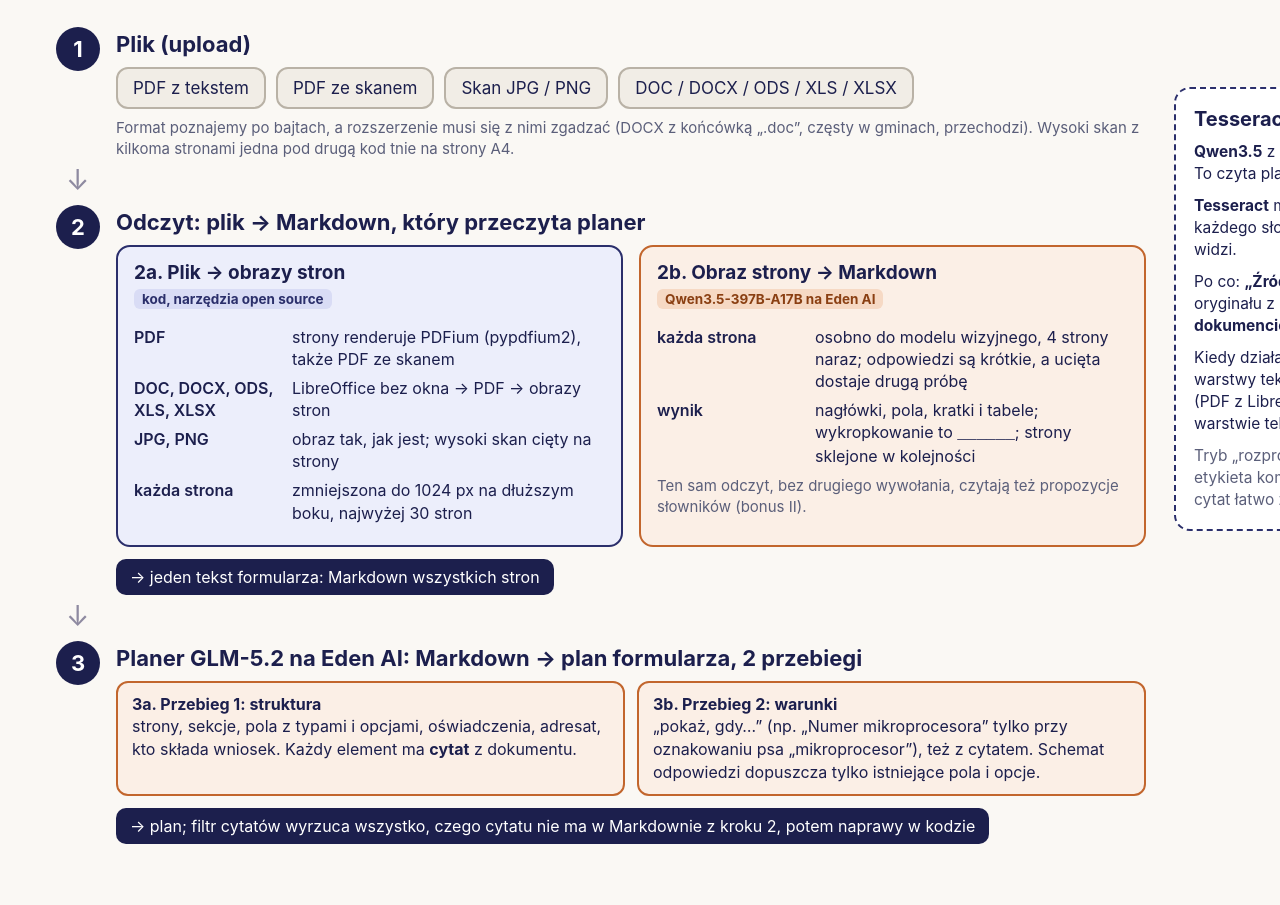
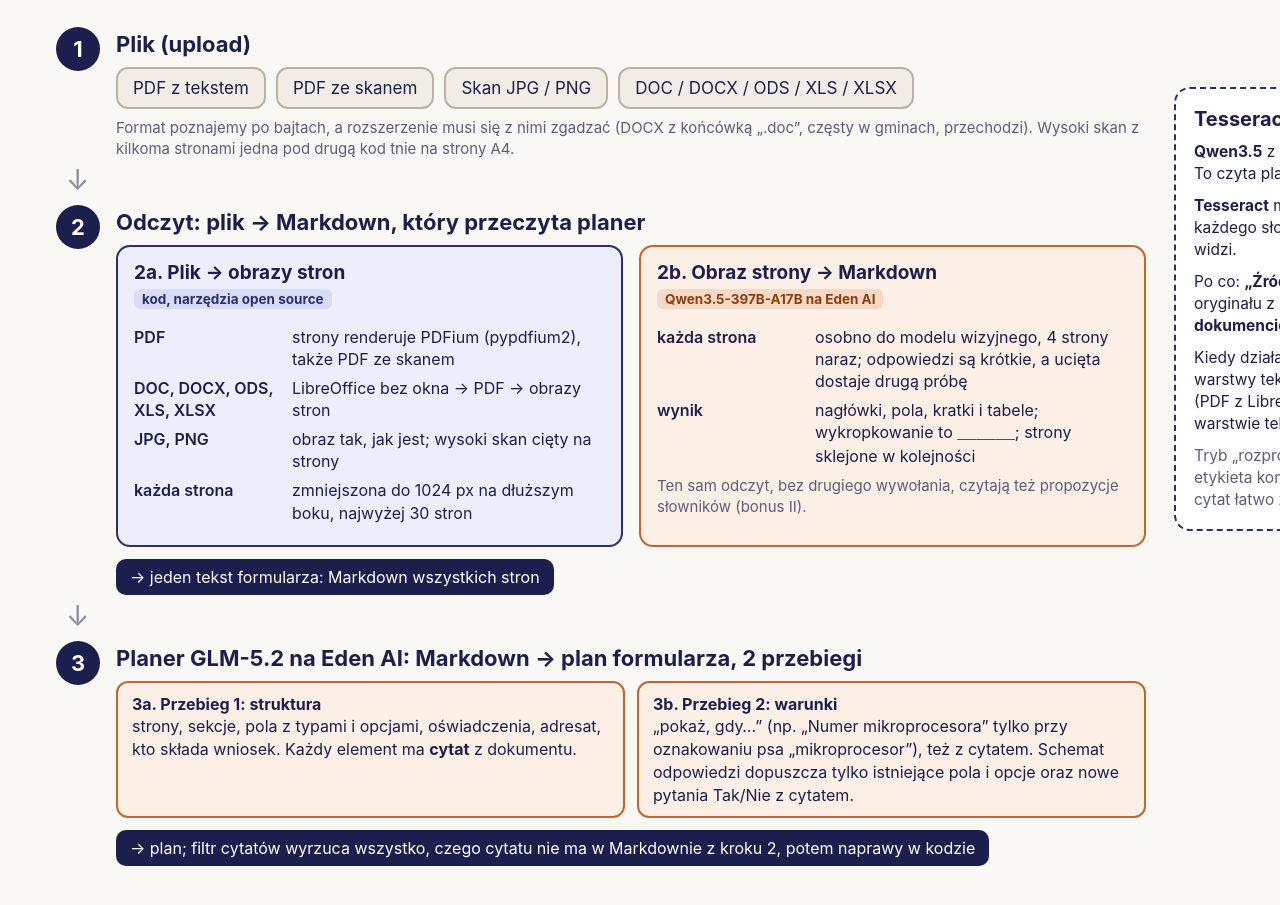
Before and after one commit to Pawel-Kica/coi-formularze, a plain HTML site: page docs/img/odczyt.html in a window 1280 px wide. Shown: the part 113-1018 px from the top of the page. Before the commit the page ends 997 px from the top, so only its background shows below. Drawn offline with Linux system fonts and the light colour scheme.

Commit message:
README council round 6: judge method as 3 bullets, 502/503/504 in separate rows (JWKS 503 on any protected route), A vs B on text PDFs as measured (tie on 3 and 8, +0.10 on 7), Eden tokens from the organizers without implying runtime approval, self-hosting untested in the task table; odczyt.png pass 2 may add Tak/Nie questions

```diff
--- a/docs/img/odczyt.html
+++ b/docs/img/odczyt.html
@@ -74,7 +74,7 @@
       <div class="title">Planer GLM-5.2 na Eden AI: Markdown → plan formularza, 2 przebiegi</div>
       <div class="pass">
         <div><b>3a. Przebieg 1: struktura</b><br>strony, sekcje, pola z typami i opcjami, oświadczenia, adresat, kto składa wniosek. Każdy element ma <b>cytat</b> z dokumentu.</div>
-        <div><b>3b. Przebieg 2: warunki</b><br>„pokaż, gdy…” (np. „Numer mikroprocesora” tylko przy oznakowaniu psa „mikroprocesor”), też z cytatem. Schemat odpowiedzi dopuszcza tylko istniejące pola i opcje.</div>
+        <div><b>3b. Przebieg 2: warunki</b><br>„pokaż, gdy…” (np. „Numer mikroprocesora” tylko przy oznakowaniu psa „mikroprocesor”), też z cytatem. Schemat odpowiedzi dopuszcza tylko istniejące pola i opcje oraz nowe pytania Tak/Nie z cytatem.</div>
       </div>
       <div class="out">→ plan; filtr cytatów wyrzuca wszystko, czego cytatu nie ma w Markdownie z kroku 2, potem naprawy w kodzie</div>
     </div></div>
```
Also changed, not shown: docs/img/odczyt.png, 1 other file.
